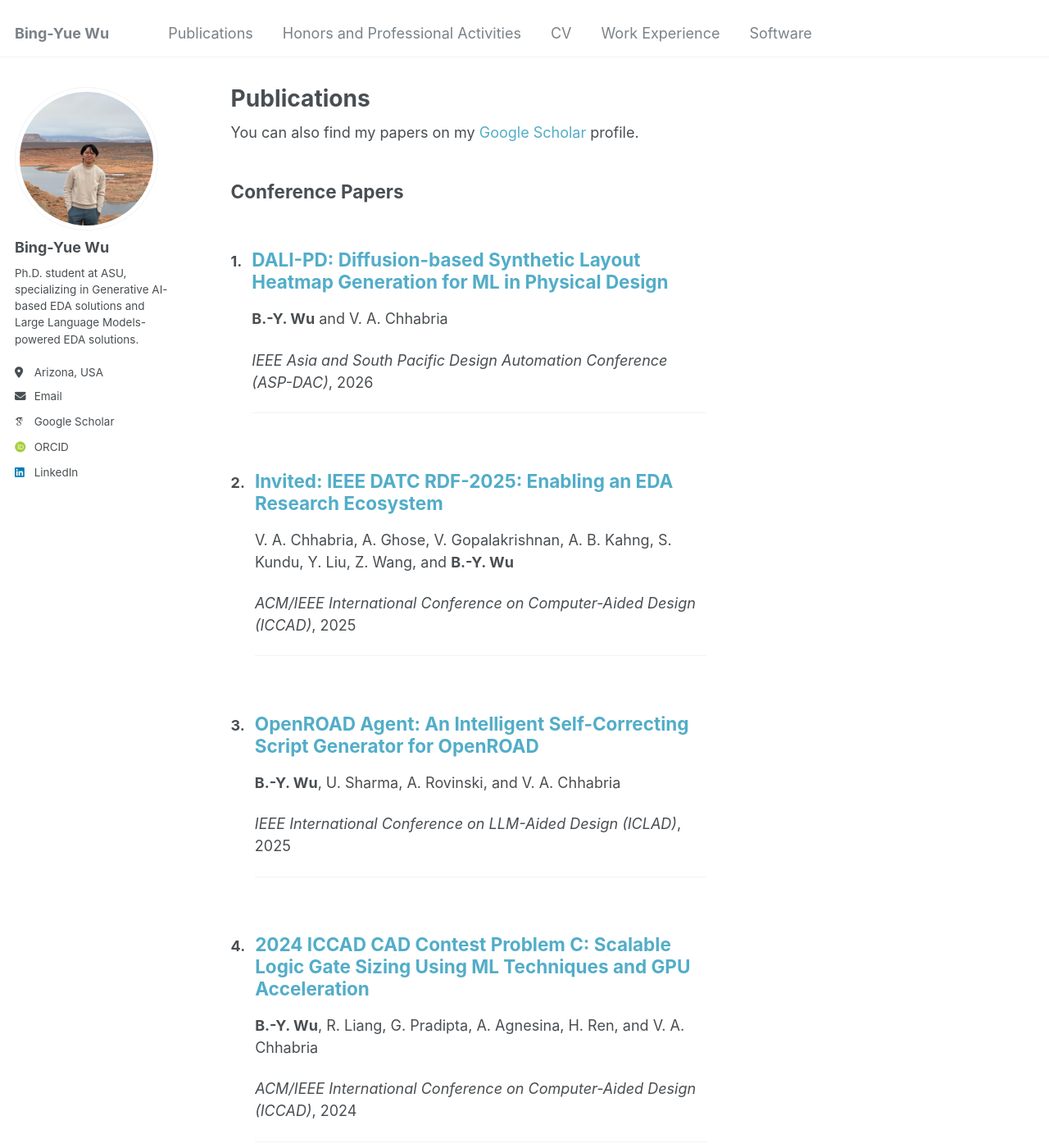
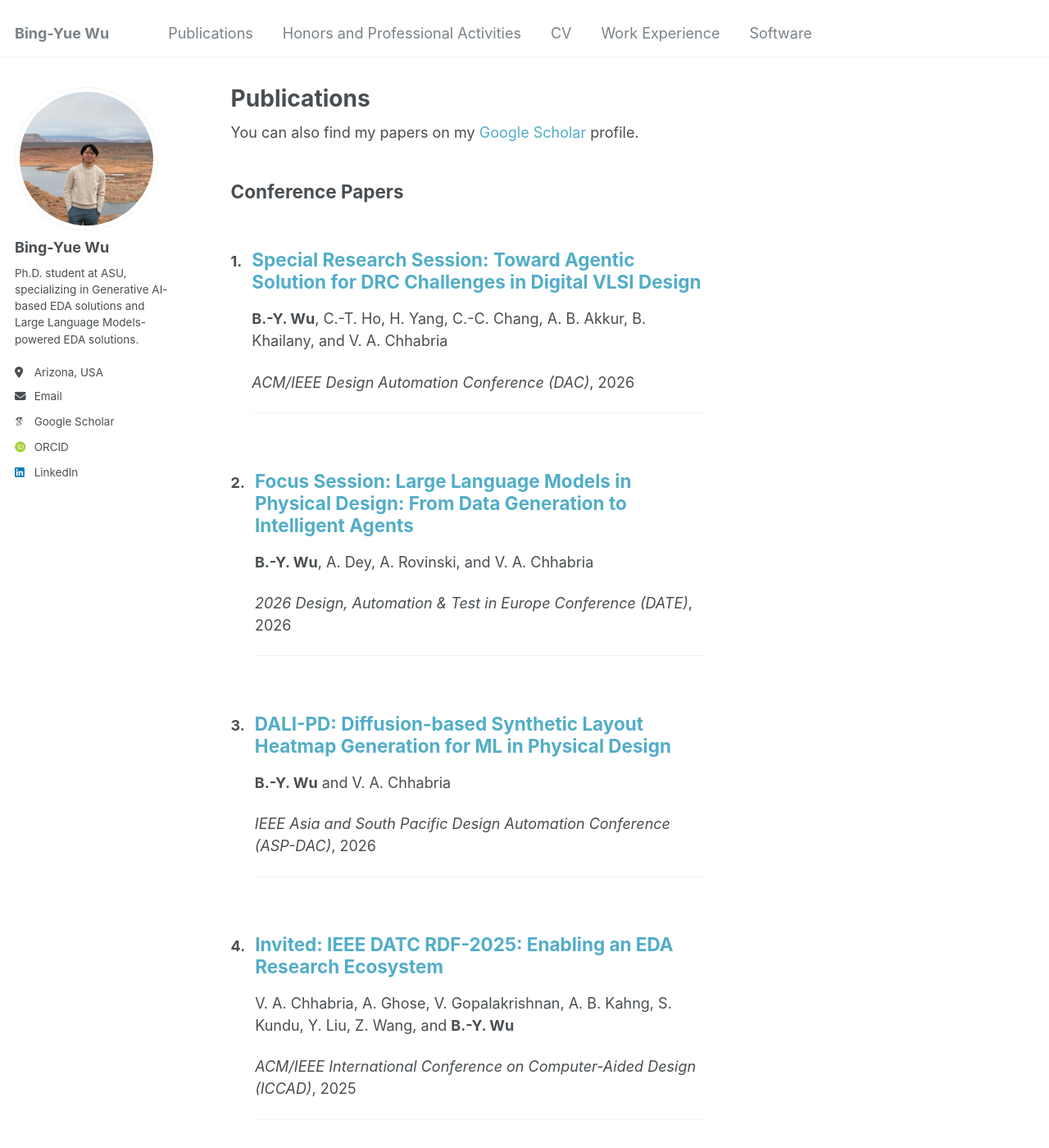
Before and after one commit to bingyuew/bingyuew.github.io, a Jekyll site: the page built from _pages/publications.html, in a window 1280 px wide and 1400 px high. Shown: the whole window at 82% size. Built offline with Jekyll 4.4.1, drawn with Linux system fonts in a browser that asks for light colours; some web fonts are replaced; some of the changed text lies outside the part shown.

Commit message:
update CV
Signed-off-by: 吳秉曜 <wubingyao@mac.dhcp.asu.edu>

```diff
--- /dev/null
+++ b/_publications/2026-04-22-date.md
@@ -0,0 +1,22 @@
+---
+title: "Focus Session: Large Language Models in Physical Design: From Data Generation to Intelligent Agents"
+collection: publications
+category: conferences
+permalink: /publication/2026-04-22-date
+date: 2026-04-22
+venue: '2026 Design, Automation & Test in Europe Conference (DATE)'
+author: '<strong>B.-Y. Wu</strong>, A. Dey, A. Rovinski, and V. A. Chhabria'
+---
+****
+
+**Authors**
+
+**B.-Y. Wu**, A. Dey, A. Rovinski, and V. A. Chhabria
+
+**Abstract**
+
+<div style="width: 100%; overflow: hidden;">
+  <img src="../images/2026-04-22-date.png" alt="2026-04-22 Paper Image" style="width: 100%; max-width: 100%; height: auto;">
+</div>
+
+Physical design remains one of the most complex stages of chip implementation, requiring deep expertise in electronic design automation (EDA) tools, workflows, and design knowledge. While open-source EDA tools have improved accessibility and reproducibility, the effective use of physical design flows still requires significant manual effort and domain expertise. In parallel, large language models (LLMs) have rapidly evolved from data-driven language models to assistants and tool-interacting agents capable of reasoning, code generation, and closed-loop execution. This paper presents a perspective on the evolution of LLM usage in physical design, tracing a progression from early data-driven question answering and script generation to tool-aware assistants and closed-loop agentic workflows for physical design tasks. This paper highlights this evolution using representative open-source efforts and case studies. Further, we outline emerging research directions in which agentic LLMs move  toward optimization and algorithm discovery, including the automation of tasks such as engineering change orders (ECOs) and the exploration of algorithm discovery within physical design tools. The work also highlights opportunities and challenges of LLM-driven design automation.
--- /dev/null
+++ b/_publications/2026-04-24-dac.md
@@ -0,0 +1,22 @@
+---
+title: "Special Research Session: Toward Agentic Solution for DRC Challenges in Digital VLSI Design"
+collection: publications
+category: conferences
+permalink: /publication/2026-04-24-dac
+date: 2026-04-24
+venue: 'ACM/IEEE Design Automation Conference (DAC)'
+author: '<strong>B.-Y. Wu</strong>, C.-T. Ho, H. Yang, C.-C. Chang, A. B. Akkur, B. Khailany, and V. A. Chhabria'
+---
+****
+
+**Authors**
+
+**B.-Y. Wu**, C.-T. Ho, H. Yang, C.-C. Chang, A. B. Akkur, B. Khailany, and V. A. Chhabria
+
+**Abstract**
+
+<div style="width: 100%; overflow: hidden;">
+  <img src="../images/2026-04-24-dac.png" alt="2026-04-24 Paper Image" style="width: 100%; max-width: 100%; height: auto;">
+</div>
+
+As technology nodes scale, design rule checks (DRC) have become increasingly complex and context-dependent, making design rule violation (DRV) repair a major bottleneck in digital VLSI design closure. Today, DRC debugging remains largely manual, requiring iterative analysis of rule reports and layout context under tight tapeout schedules. Recent advances in large language models (LLMs), particularly agentic systems capable of tool interaction and iterative reasoning, offer a promising direction to automate DRC workflows. We introduce a multimodal benchmark suite for agentic DRC tasks, covering both DRV detection and DRV repair. The benchmark spans multiple design scales, from polygon-level patterns to block-level layouts, and is built on an extended ASAP7 technology with increased rule complexity. We further develop evaluation infrastructure with containerized execution and standardized metrics. Initial results show that while LLM-based agents perform well on small, structured cases, they struggle to scale to larger designs with complex rule interactions. This benchmark provides a foundation for developing agentic DRC solutions.
```
Also changed, not shown: _pages/software.html (+7 -0 lines), images/2026-04-22-date.png (added), images/2026-04-24-dac.png (added), 1 other file.
